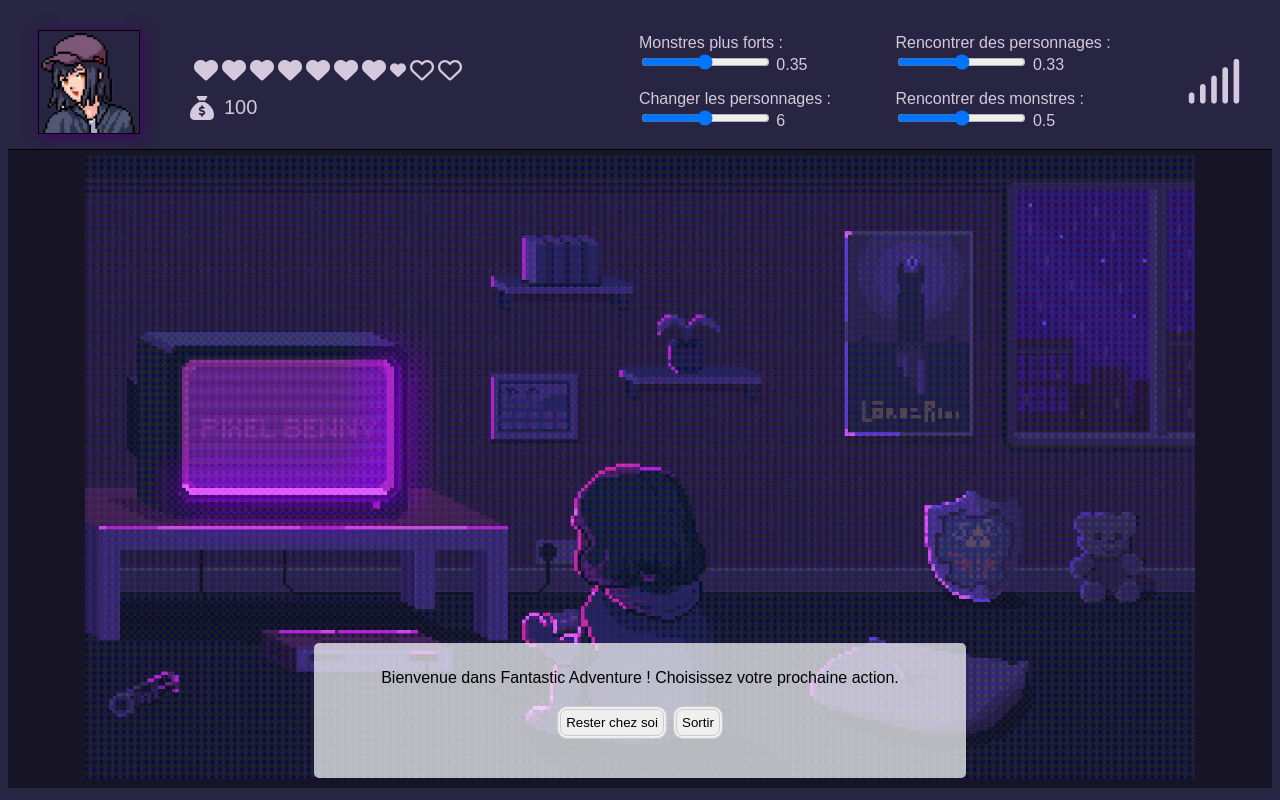
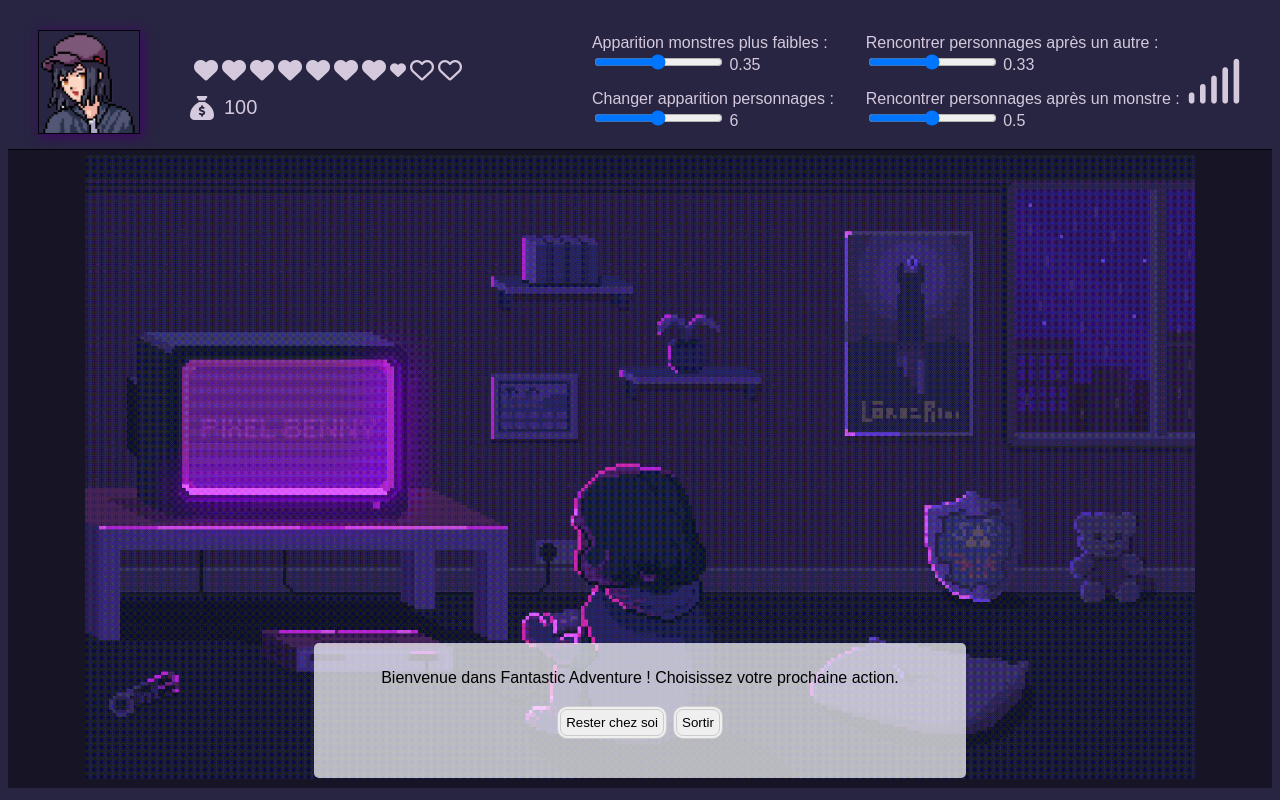
Before and after one commit to Chabraka/mathProject, a plain HTML site: page test_jeu/index.html in a window 1280 px wide. Drawn offline with Linux system fonts and the light colour scheme.

Commit message:
change stat names

```diff
--- a/test_jeu/index.html
+++ b/test_jeu/index.html
@@ -5,31 +5,22 @@
     <link rel="icon" href="images/icone_game.png">
     <script src="https://kit.fontawesome.com/d17d0ed25e.js" crossorigin="anonymous"></script>
     <link rel="stylesheet" type="text/css" href="style.css">
-
 </head>
 <body>
     <div class="interface">
-
         <div class="character">
             <img src="images/player.png" alt="Personnage">
             <div class="stat-character">
                 <p class="lifePV"></p>
                 <div><i class="fa-solid fa-sack-dollar fa-xl"></i><span class="money"> </span></div>
             </div>
-            <!--<div class="params">
-                <p class="stronger-monsters"></p>
-                <p class="change-chars"></p>
-                <p class="meet-chars"></p>
-                <p class="meet-monsters"></p>
-            </div>-->
-
 
             <div class="params">
 
                 <div>
                     <div>
                         <p>
-                        <label for="stronger-monsters-input">Monstres plus forts : </label>
+                        <label for="stronger-monsters-input">Apparition monstres plus faibles : </label>
                         <input type="range" id="stronger-monsters-input" min="0.0" max="1.0" step="0.01">
                         <span id="stronger-monsters-value"></span>
                         </p>
@@ -37,7 +28,7 @@
 
                     <div>
                         <p>
-                            <label for="change-chars-input">Changer les personnages : </label>
+                            <label for="change-chars-input">Changer apparition personnages : </label>
                             <input type="range" id="change-chars-input" min="4" max="8" step="1">
                             <span id="change-chars-value"></span>
                         </p>
@@ -49,7 +40,7 @@
 
                     <div>
                         <p>
-                        <label for="meet-chars-input">Rencontrer des personnages : </label>
+                        <label for="meet-chars-input">Rencontrer personnages après un autre : </label>
                         <input type="range" id="meet-chars-input" min="0.0" max="1.0" step="0.01">
                         <span id="meet-chars-value"></span>
                         </p>
@@ -57,7 +48,7 @@
 
                     <div>
                         <p>
-                        <label for="meet-monsters-input">Rencontrer des monstres : </label>
+                        <label for="meet-monsters-input">Rencontrer personnages après un monstre : </label>
                         <input type="range" id="meet-monsters-input"min="0.0" max="1.0" step="0.01">
                         <span id="meet-monsters-value"></span>
                         </p>
@@ -66,13 +57,6 @@
             </div>
         </div>
 
-
-
-        <!-- <div class="utils">
-            <i class="fa-solid fa-signal fa-xl"></i>
-            <i class="fa-solid fa-xmark fa-xl"></i>
-        </div>-->
-
         <div id="statsWindow" class="stats-window">
             <div class="stats-content">
                 <!-- Contenu des statistiques ici -->
@@ -80,7 +64,6 @@
             <i id="closeBtn" class="fa-solid fa-xmark fa-xl"></i>
         </div>
         <i id="statsBtn" class="fa-solid fa-signal fa-xl"></i>
-        <!--<button id="statsBtn" class="fa-solid fa-signal fa-xl"></button>-->
 
     </div>
 
@@ -99,7 +82,6 @@
         </div>
     </div>
 
-
     <script src="js/lois/loi_binomiale.js"></script>
     <script src="js/lois/loi_rademacher.js"></script>
     <script src="js/lois/loi_bernouilli.js"></script>
```
